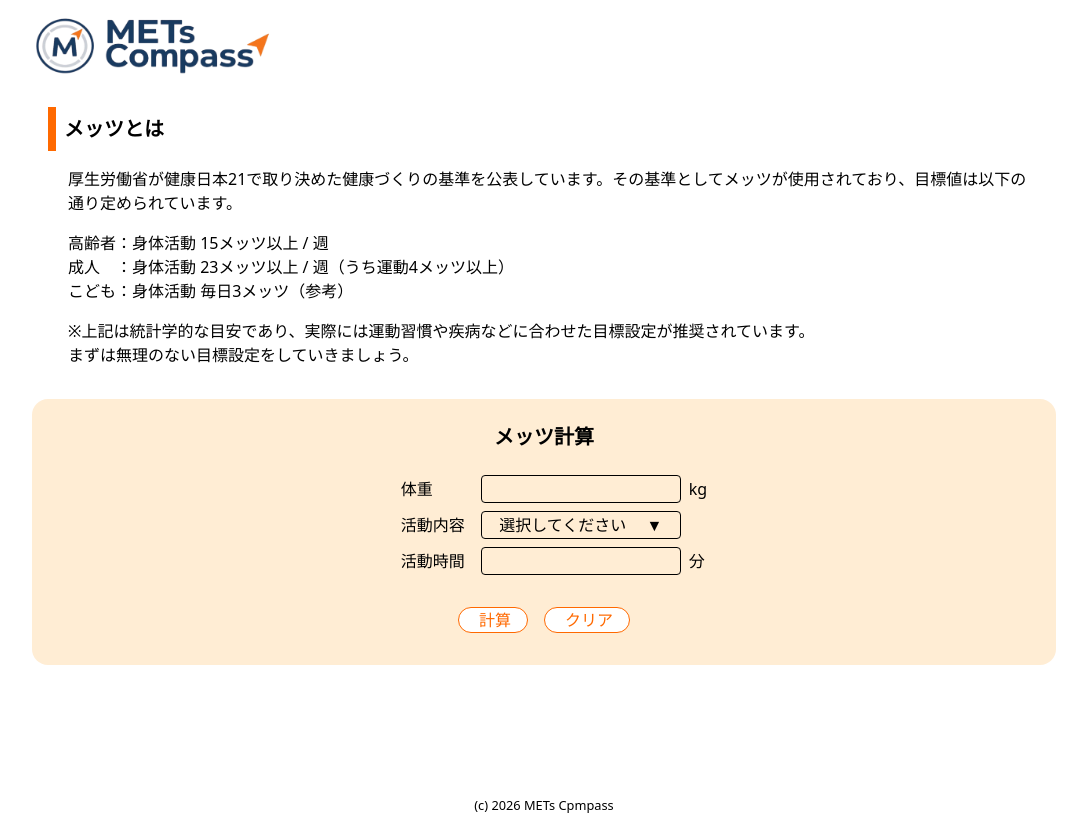
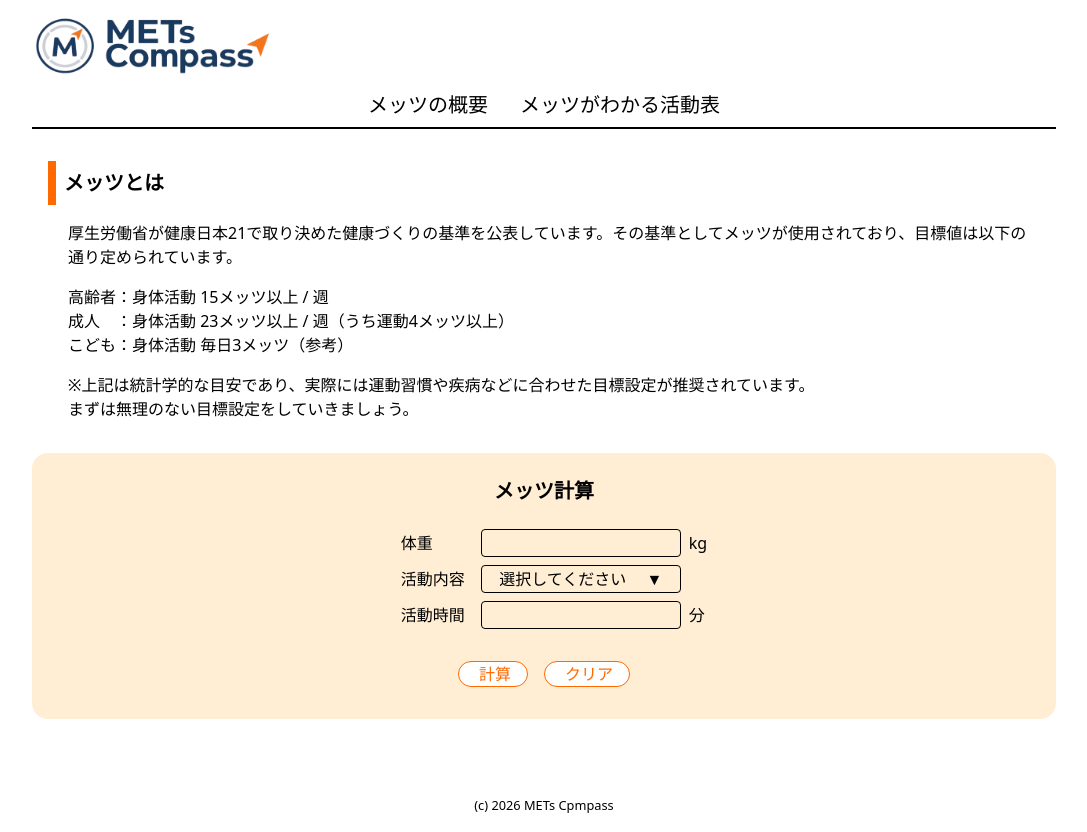
Before and after one commit to sh01forbusiness-ux/mets-app, a Next.js app: page / in a window 1280 px wide. Shown: the whole page, without its empty margins (96-1183 px from the left). Built offline with nearby package versions, Linux system fonts and the light colour scheme.

Commit message:
ナビゲーション部の作成

```diff
--- a/app/layout.tsx
+++ b/app/layout.tsx
@@ -17,7 +17,7 @@ export default function RootLayout({
     <html lang="ja">
       <body
       className="flex flex-col min-h-screen max-w-5xl mx-auto my-4 w-[calc(100%-36px)]">
-        {<Header />}
+        {<Header/>}
         <main className="grow mt-4">
           {children}
         </main>
--- a/components/header.tsx
+++ b/components/header.tsx
@@ -1,10 +1,23 @@
 import Image from "next/image";
+
 export default function Header() {
+const navItemStyle ="rounded-xl p-2 hover:bg-gray-200 duration-300"
+
   return (
     <header>
       <div>
         <Image src="/header-logo-ver2.png" alt="ロゴ画像" width={240} height={48} className="object-contain" />
       </div>
+      <nav className="hidden sm:block sm:border-b-2">
+        <ul className="flex space-x-4 pt-4 pb-2 justify-center text-xl">
+          <li>
+            <a href="#" className={navItemStyle}>メッツの概要</a>
+          </li>
+          <li>
+            <a href="#" className={navItemStyle}>メッツがわかる活動表</a>
+          </li>
+        </ul>
+      </nav>
     </header>
   );
 }
```
